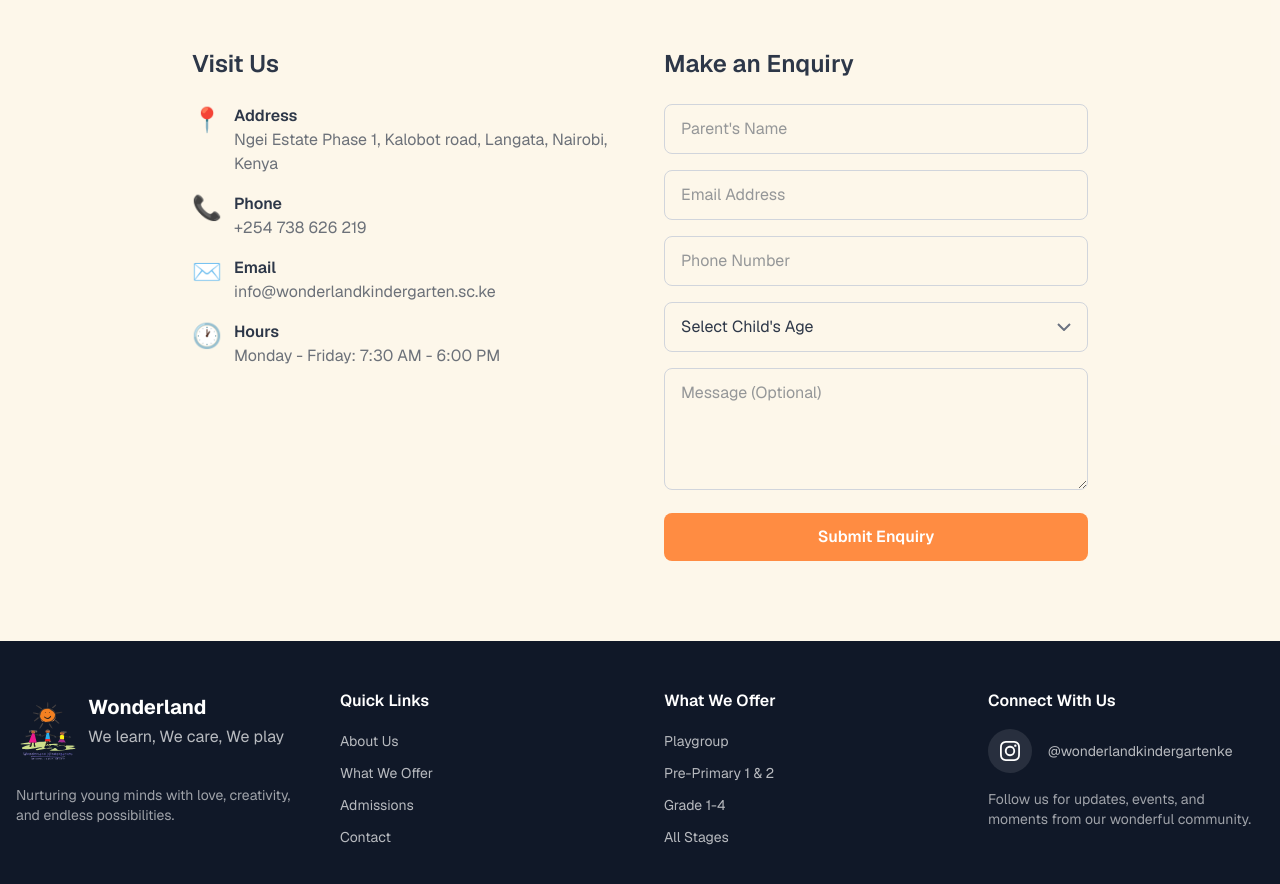
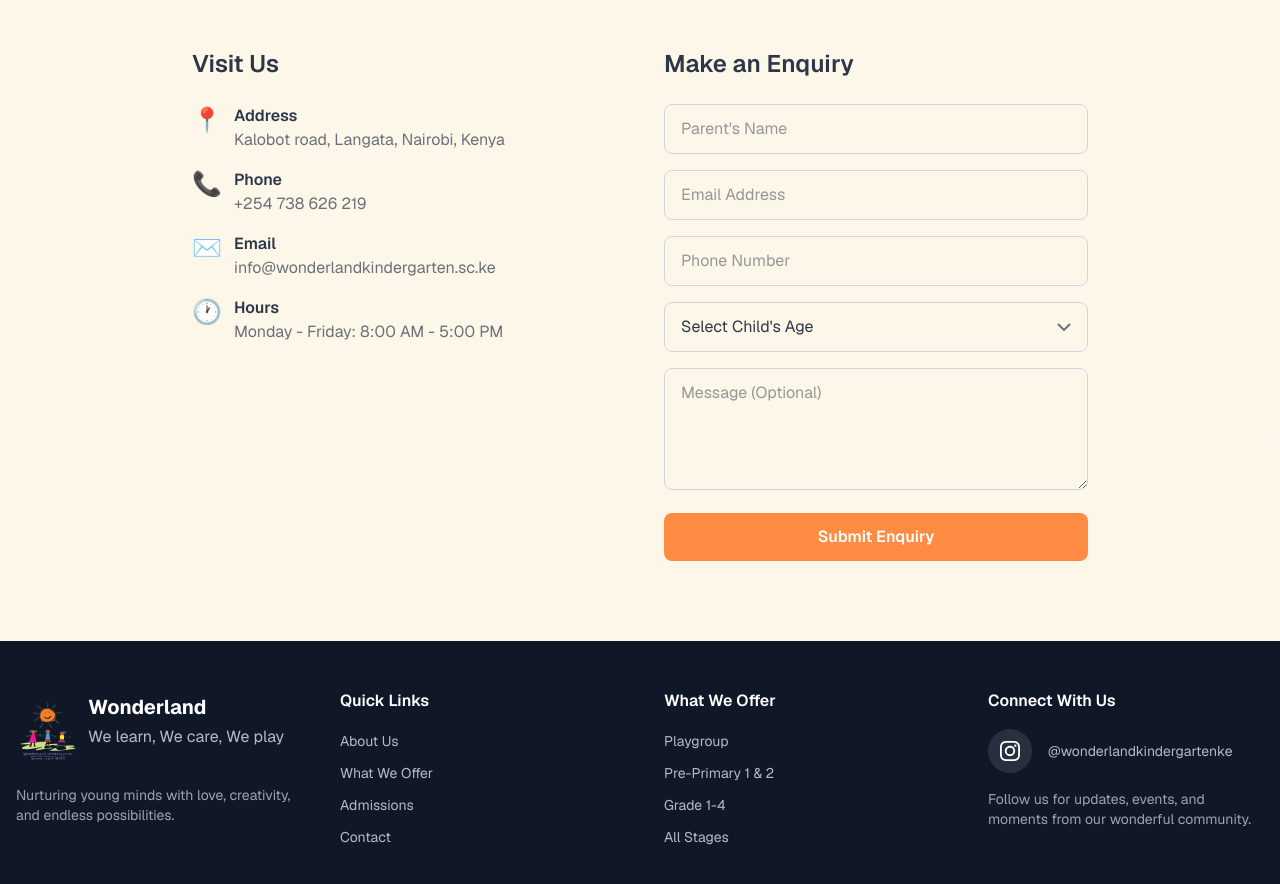
Before and after one commit to TimKirathe/wonderland, a Next.js app: page / in a window 1280 px wide. Shown: the part 3620-4504 px from the top of the page. Built offline with nearby package versions, Linux system fonts and the light colour scheme; no server answers.

Commit message:
chore(page): change address & time availability.

```diff
--- a/src/app/page.tsx
+++ b/src/app/page.tsx
@@ -519,8 +519,7 @@ export default function Home() {
                     <div>
                       <p className="font-semibold">Address</p>
                       <p className="text-foreground/70">
-                        Ngei Estate Phase 1, Kalobot road, Langata, Nairobi,
-                        Kenya
+                        Kalobot road, Langata, Nairobi, Kenya
                       </p>
                     </div>
                   </div>
@@ -549,7 +548,7 @@ export default function Home() {
                     <div>
                       <p className="font-semibold">Hours</p>
                       <p className="text-foreground/70">
-                        Monday - Friday: 7:30 AM - 6:00 PM
+                        Monday - Friday: 8:00 AM - 5:00 PM
                       </p>
                     </div>
                   </div>
```
